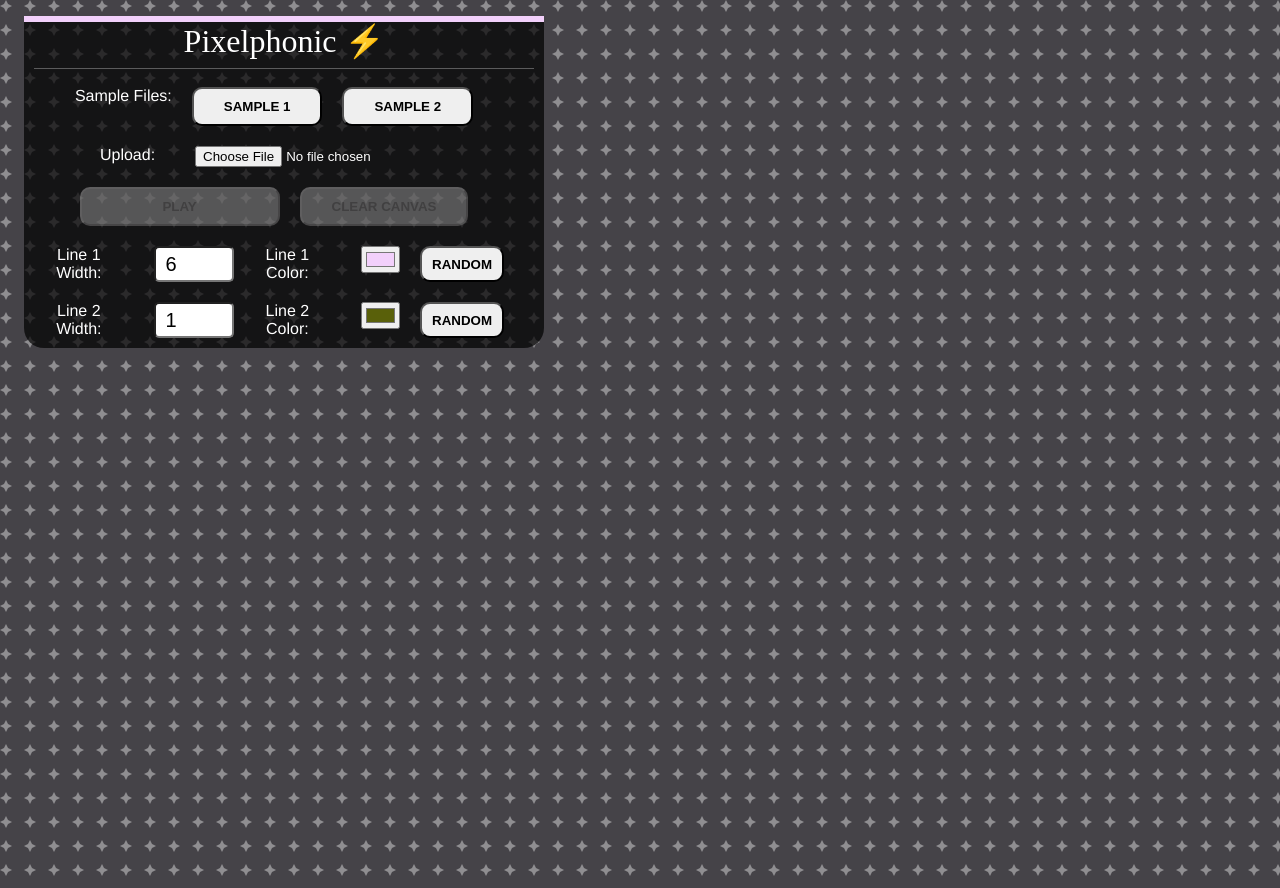
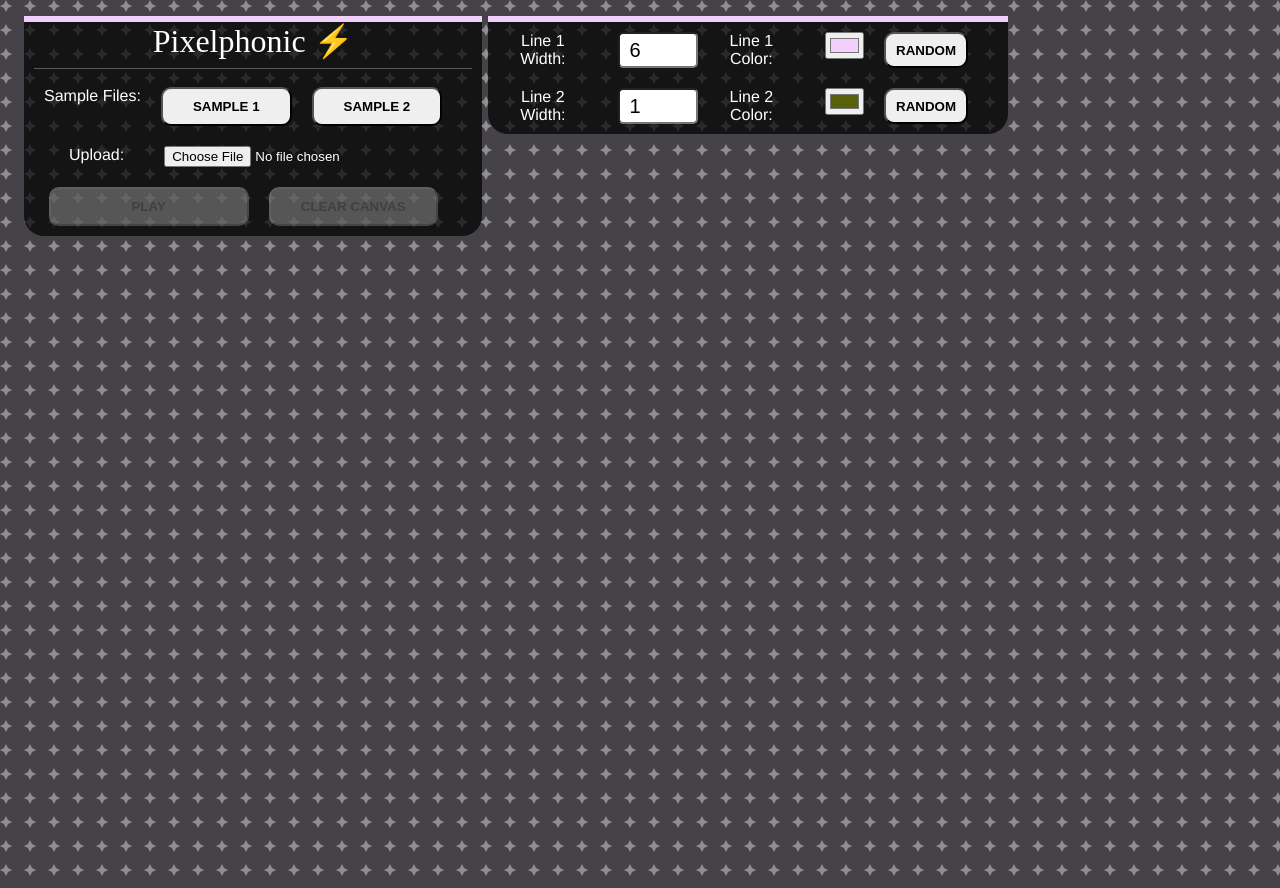
Before and after one commit to drinkingtheink/music-visualizer, a Vue app: page / in a window 1280 px wide. Shown: the top 888 px of the page. Built offline with nearby package versions, Linux system fonts and the light colour scheme; a web font is replaced by a local one.

Commit message:
line controls in dedicated panel

```diff
--- a/src/components/AudioVisualizer.vue
+++ b/src/components/AudioVisualizer.vue
@@ -21,6 +21,9 @@
         </button>
         <button @click="clearCanvas" :disabled="!audioBuffer">Clear Canvas</button>
       </section>
+    </header>
+
+    <header class="line-controls" :style="{ borderColor: strokeStyle }">
       <section class="controls">
         <label for="lineWidth">Line 1 Width:</label>
         <input type="number" v-model="lineWidth" min="1" max="30" />
@@ -313,6 +316,10 @@ header {
   z-index: 100;
 }
 
+header.line-controls {
+  margin-left: 480px;
+}
+
 .controls {
   display: flex;
   justify-content: center;
```
